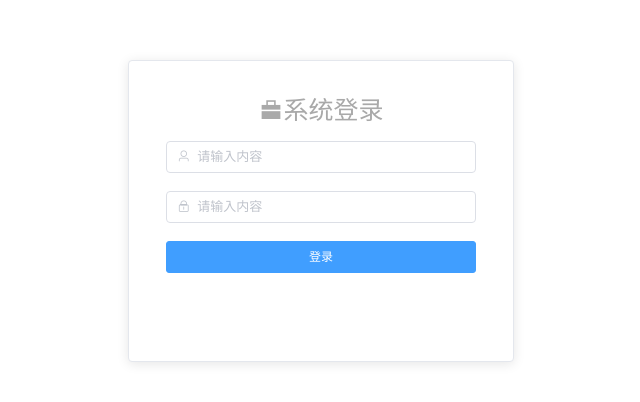
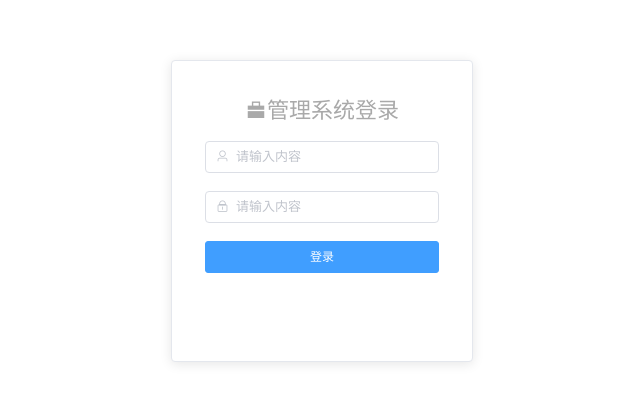
Before and after one commit to gonwe/general-admin, a Vue app: page /#/login in a window 1280 px wide. Shown: the part 196-598 px from the top of the page, without its empty margins (319-959 px from the left). Built offline with nearby package versions, Linux system fonts and the light colour scheme.

Commit message:
优化 Logo图标和欢迎页面

```diff
--- a/src/components/Home.vue
+++ b/src/components/Home.vue
@@ -2,10 +2,10 @@
   <div class="basic-layout">
     <div class="nav-side">
       <!-- 系统LOGO -->
-      <!-- <div class="logo">
-        <img src="./../assets/logo.png" />
-        <span>Manager</span>
-      </div> -->
+      <div class="logo">
+        <img src="./../assets/logo.png" width="100" />
+        <span>OA管理系统</span>
+      </div>
       <!-- 导航菜单 -->
       <el-menu :default-active="activeMenu" background-color="#001529" text-color="#fff" router :collapse="isCollapse"
         class="nav-menu">
@@ -35,7 +35,7 @@
 
             <template #dropdown>
               <el-dropdown-menu>
-                <el-dropdown-item command="email">邮箱：{{ userInfo?.userEmailz }}</el-dropdown-item>
+                <el-dropdown-item command="email">邮箱：{{ userInfo?.userEmail }}</el-dropdown-item>
                 <el-dropdown-item command="logout">退出</el-dropdown-item>
               </el-dropdown-menu>
             </template>
@@ -58,7 +58,6 @@ export default {
   data() {
     return {
       isCollapse: false,
-
       noticeCount: 0,
       userMenu: [],
       activeMenu: location.hash.slice(1),
@@ -98,6 +97,14 @@ export default {
         console.log(error);
       }
     },
+
+    //退出登录
+    logout(key) {
+      if (key === 'email') return;
+      this.$store.commit("saveUserInfo", "");
+      this.userInfo = null
+      this.$router.push("/login");
+    },
   },
 };
 </script>
@@ -123,7 +130,7 @@ export default {
       height: 50px;
 
       img {
-        margin: 0 16px;
+        margin: 0 8px;
         width: 32px;
         height: 32px;
       }
--- a/src/store/mutations.js
+++ b/src/store/mutations.js
@@ -1,5 +1,5 @@
 /**
- * Mutations 义务层数据提交
+ * Mutations 业务层数据提交
  */
 
 import storage from "../utils/storage";
--- a/src/views/Login.vue
+++ b/src/views/Login.vue
@@ -2,7 +2,7 @@
   <div class="login-wrapper">
     <el-card class="box-card">
       <h1 class="title">
-        <i class="el-icon-s-cooperation"></i>系统登录
+        <i class="el-icon-s-cooperation"></i>管理系统登录
       </h1>
       <el-form :model="loginForm" ref="loginForm" class="login-ruleForm" status-icon>
         <el-form-item prop="userName" :rules="[{ required: true, message: '不能为空' }]">
@@ -10,7 +10,7 @@
             autocomplete="off"></el-input>
         </el-form-item>
         <el-form-item prop="userPwd" :rules="[{ required: true, message: '不能为空' }]">
-          <el-input prefix-icon="el-icon-lock" placeholder="请输入内容" type="password" v-model.number="loginForm.userPwd"
+          <el-input prefix-icon="el-icon-lock" placeholder="请输入内容" type="password" @keydown.enter="login" v-model.number="loginForm.userPwd"
             autocomplete="off"></el-input>
         </el-form-item>
         <el-form-item>
@@ -60,16 +60,23 @@ export default {
 
 <style scoped>
 
+.login-wrapper {
+  width: 300px;
+  height: 300px;
+  margin: auto;
+  margin-top: 20%;
+  text-align: center;
+}
 
 .box-card {
-  width: 30%;
-  height: 300px;
-  margin: 0 auto;
-  margin-top: 20%;
+  width: 100%;
+  height: 100%;
+  padding: 0;
+  margin: 0;
 }
 
 .title {
-  font-size: 25px;
+  font-size: 22px;
   color: darkgrey;
   text-align: center;
   line-height: 60px;
--- a/src/views/Welcom.vue
+++ b/src/views/Welcom.vue
@@ -1,6 +1,15 @@
 <template>
-  <h1>欢迎页 {{ msg }}</h1>
-  <el-button @click="goLogin">去登录</el-button>
+  <div>
+    <div class="container">
+      <div class="content">
+        <div class="title">欢迎使用！ <el-button @click="goLogin">去登录</el-button></div>
+        <div class="sub-title">办公自动化管理系统</div>
+      </div>
+      <div class="background"></div>
+    </div>
+  </div>
+
+
 </template>
 
 <script setup>
@@ -18,10 +27,45 @@ defineProps({
 });
 
 const state = reactive({ count: 0 });
+
 </script>
 
-<style scoped>
+<style lang="scss" scoped>
+.container {
+  margin-top: 15%;
+  display: flex;
+
+  .content {
+    margin-left: 10%;
+    display: flex;
+    flex-direction: column;
+    justify-content: center;
+
+    .title {
+      font-size: 30px;
+      font-weight: bold;
+      color: #040404;
+
+    }
+
+    .sub-title {
+      margin-top: 30px;
+      font-size: 40px;
+      color: #409eff;
+
+    }
+  }
+
+}
+
 a {
   color: #42b983;
 }
+
+.background {
+  width: 438px;
+  height: 371px;
+  background: url(../assets/images/welcome.png) no-repeat;
+  margin: 0 auto;
+}
 </style>
```
Also changed, not shown: src/assets/logo.png.
